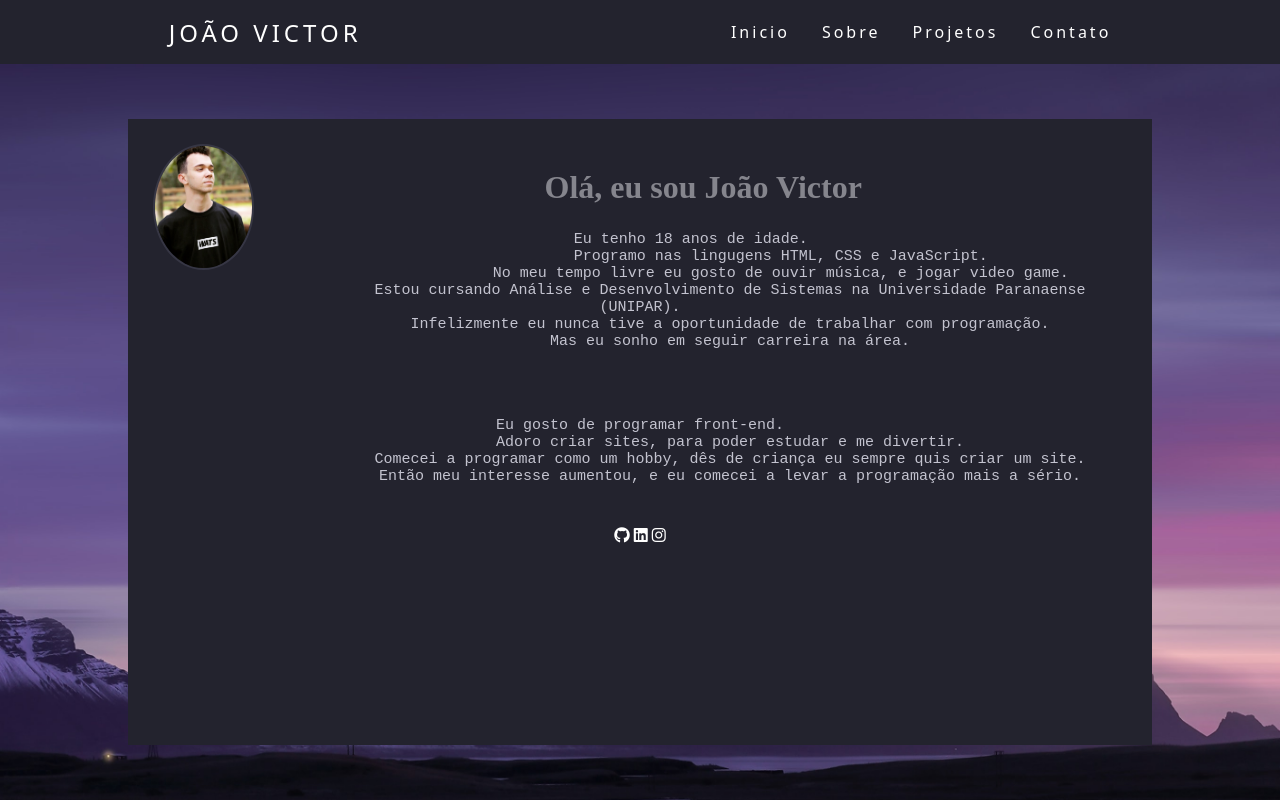
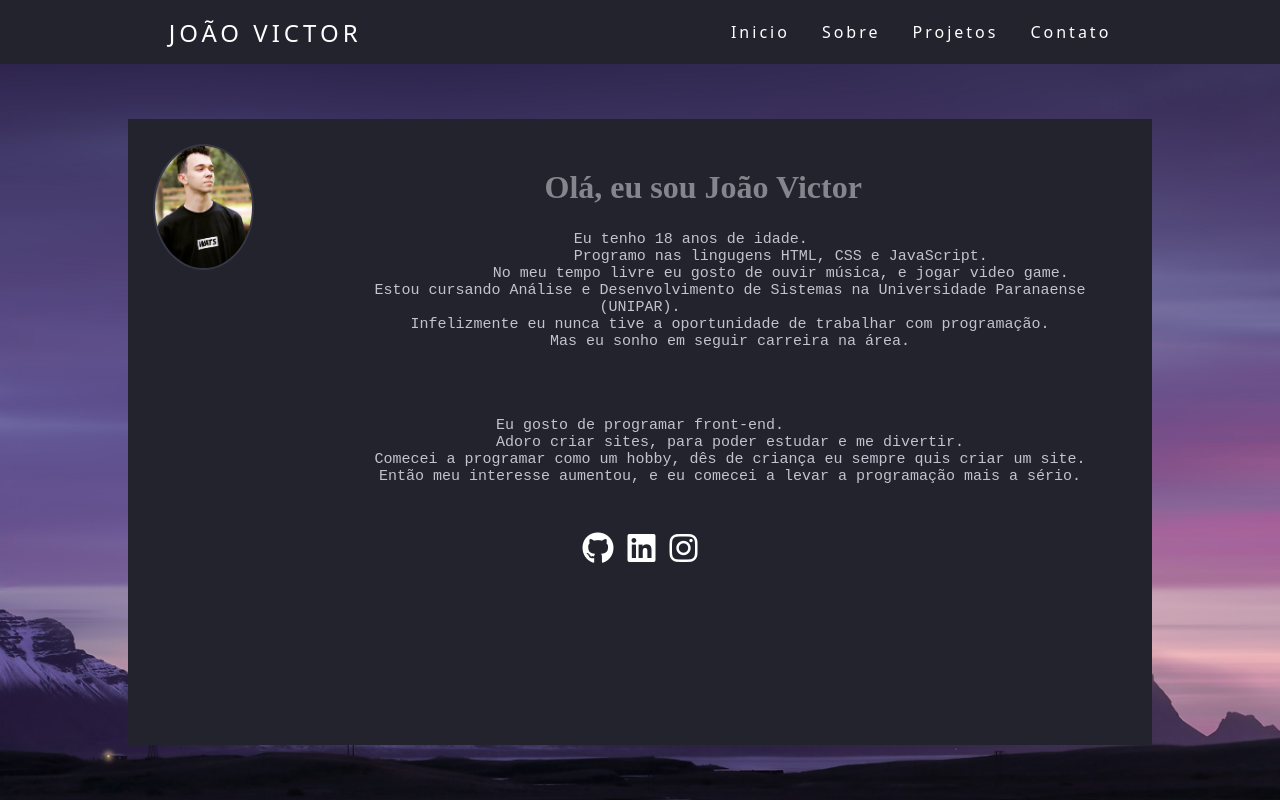
Before and after one commit to JoaoMadeiraxyz/Dashboard, a plain HTML site: page index.html in a window 1280 px wide. Both pictures are taken after a click on the link "Sobre". Drawn offline with Linux system fonts and the light colour scheme.

Commit message:
Update style.css

```diff
--- a/style.css
+++ b/style.css
@@ -51,7 +51,6 @@ main {
     background: #23232e;
     transform: scale(0.03);
     position: relative;
-    z-index: 1;
     width: 100%;
     height: 100%;
     text-align: center;
@@ -93,13 +92,14 @@ main {
     font-size: clamp(10px, 15px, 18px);
 }
 
-.sobre .imagem {
-    width: 5%;
-    height: 8%;
+i {
+    font-size: clamp(100%, 200%, 35px);
+    padding: 5px;
 }
 
 .sobreSpan {
     position: flex;
     width: 80%;
     height: 85%;
+    text-align: center;
 }
```
